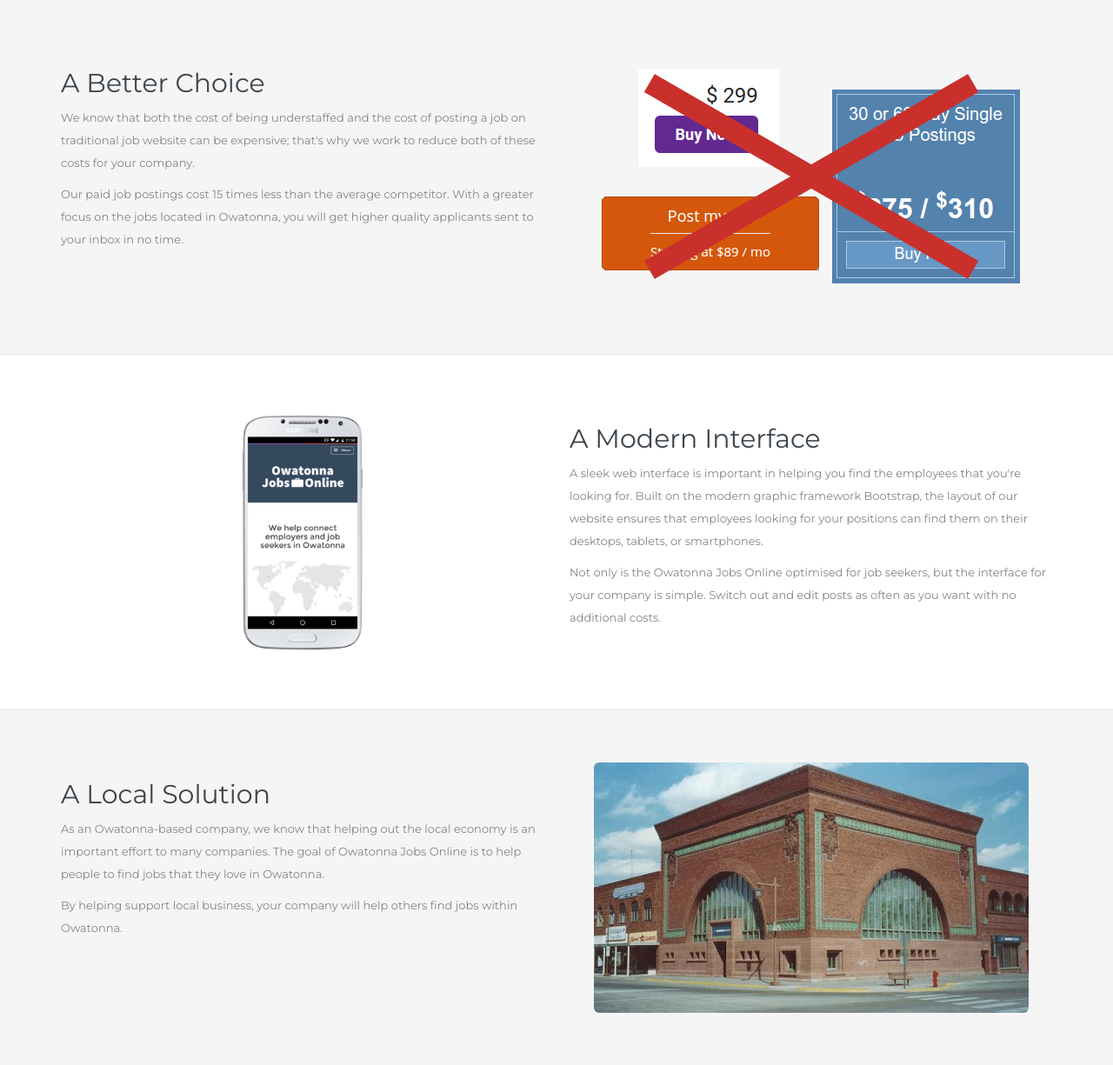
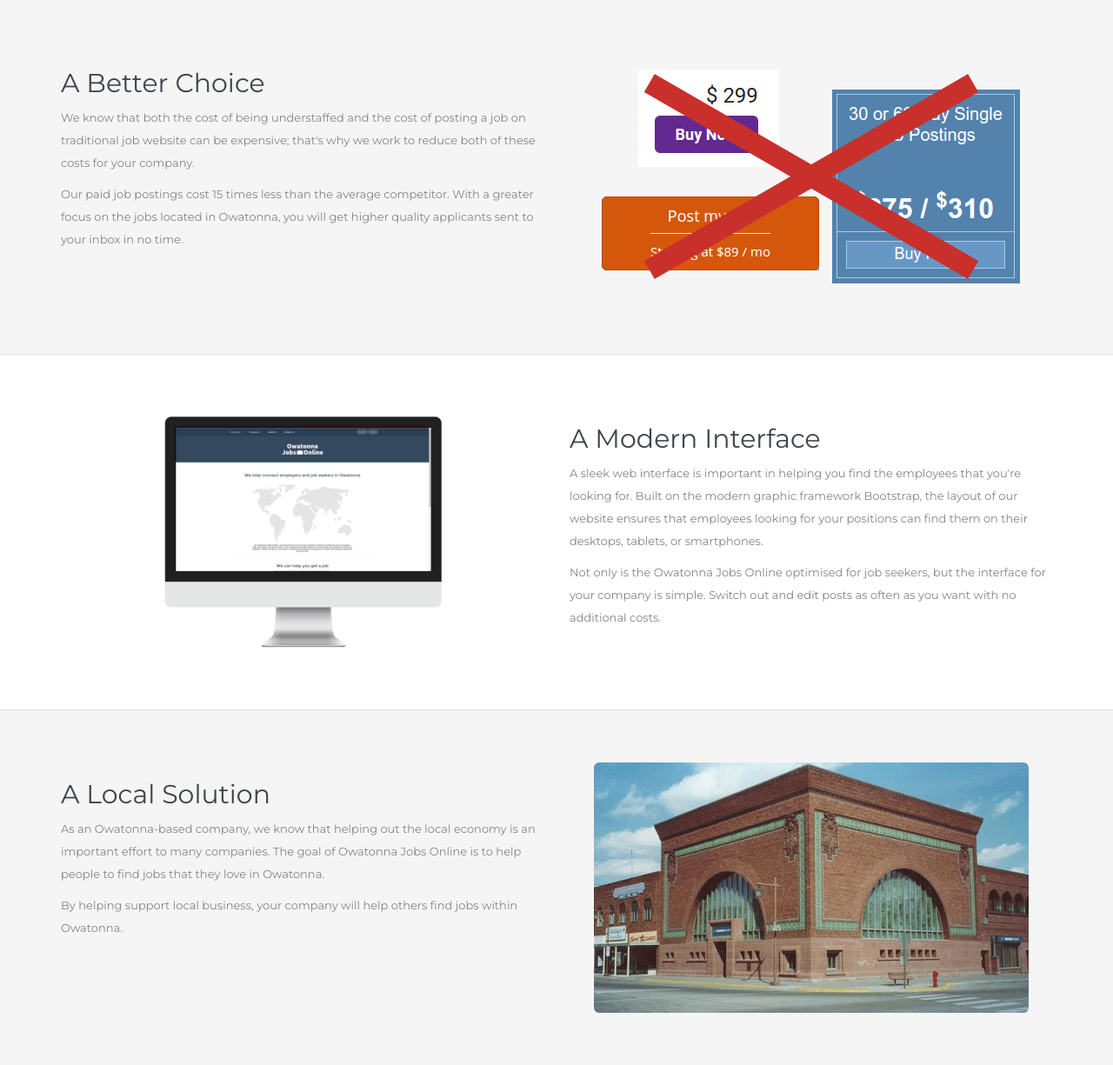
Before and after one commit to eson-schulz/django-job-board, a Django app: a page that uses templates/board/information/company_info.html in a window 1280 px wide. Shown: the part 318-1543 px from the top of the page at 87% size. Run offline with Django 3.2, Linux system fonts and the light colour scheme; some libraries are stand-ins or nearby versions.

Commit message:
Changed picture from samsung s4 to imac

```diff
--- a/templates/board/information/company_info.html
+++ b/templates/board/information/company_info.html
@@ -52,7 +52,7 @@
           <div class="container">
             <div class="row">
 
-              <div class="col-md-6 text-center hidden-sm hidden-xs"> <img src="{% static 'theme/images/company-info/phone.png' %}" alt=""></div>
+              <div class="col-md-6 text-center hidden-sm hidden-xs"> <img src="{% static 'theme/images/company-info/imac.png' %}" alt=""></div>
               <div class="col-md-6 text-center-sm">
                 <h2>A Modern Interface</h2>
                 <p>A sleek web interface is important in helping you find the employees that you're looking for.
```
Also changed, not shown: board/static/theme/images/company-info/imac.png (added).
